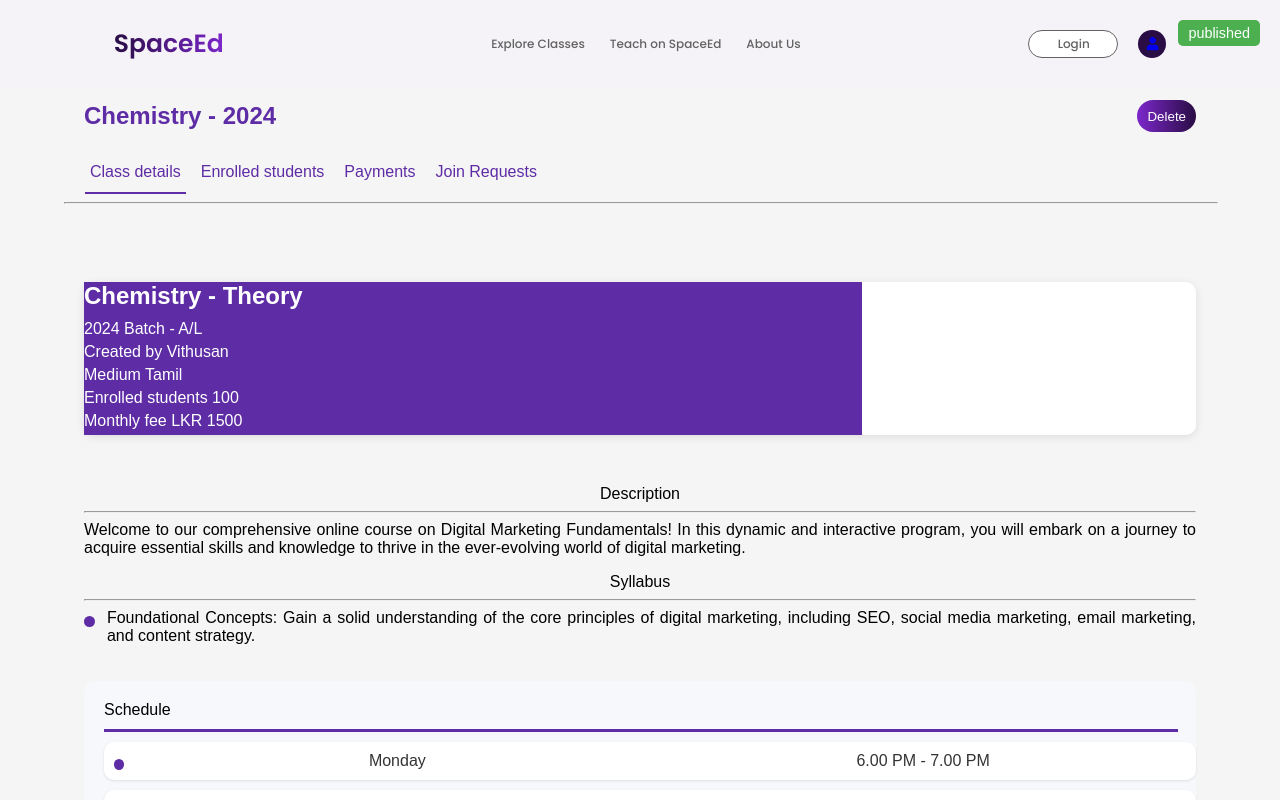
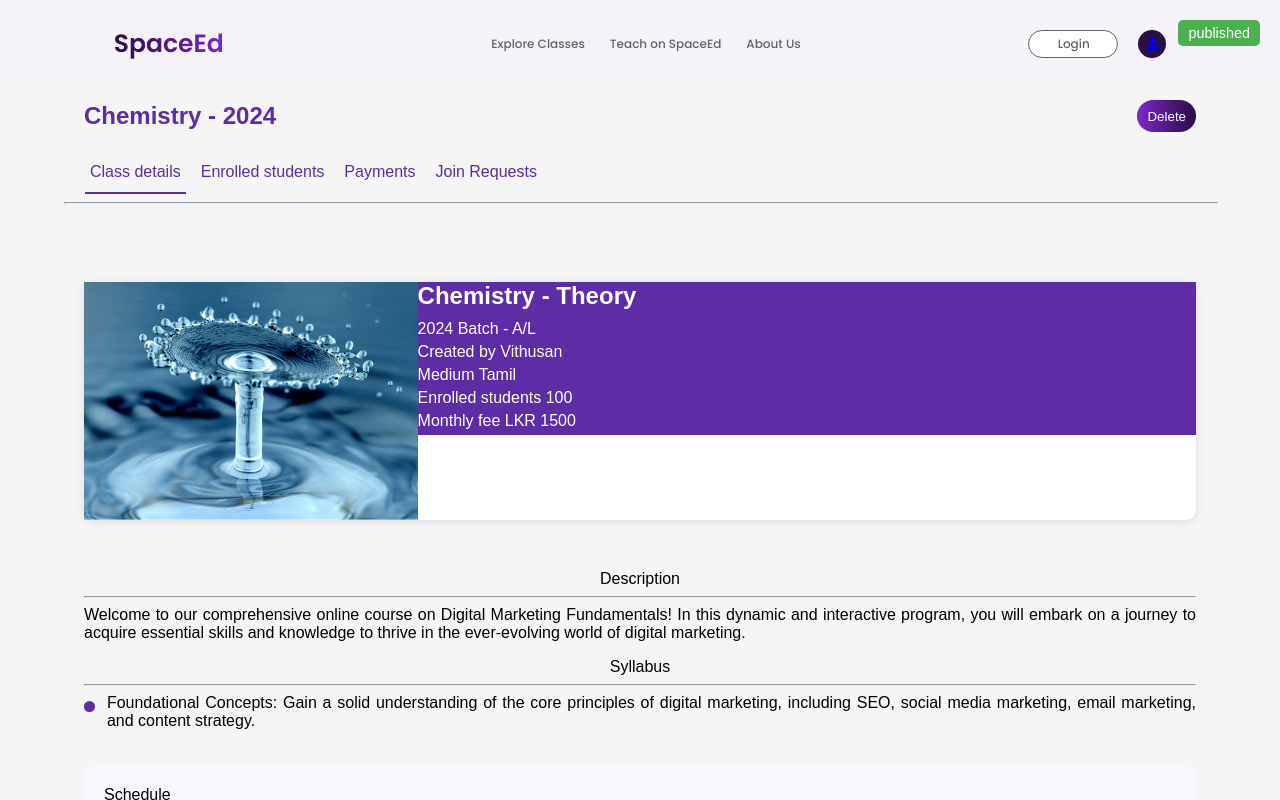
Before and after one commit to Sathursan-S/ProjectOneEd, a React (Create React App) app in the folder Frontend/: page /my-class-page in a window 1280 px wide. Both pictures are taken after a click on the button "Class details". Shown: the top 800 px of the page. Built offline with nearby package versions, Linux system fonts and the light colour scheme.

Commit message:
bug3-fixed

```diff
--- a/Frontend/src/Pages/MyClassViewPage/MyClassViewPage.jsx
+++ b/Frontend/src/Pages/MyClassViewPage/MyClassViewPage.jsx
@@ -2,7 +2,9 @@ import React, {useState } from 'react'
 import './MyClassViewPage.css'
 import cardimg from '../../Images/Card.png'
 import RequestCard from '../../Components/RequestCard/RequestCard';
+
 const MyClassViewPage = () => {
+
       const [activeSection, setActiveSection] = useState('My classes');
 
   return (
@@ -44,18 +46,16 @@ const MyClassViewPage = () => {
         <div className="section">
               {activeSection === 'Class details' &&
                   <>
-                  <div className="my-class-card">
-                      <div className="img" style={{ backgroundImage: `url(${cardimg})` }}>
-                            <h1></h1>
-                      </div>
+                    <div className="my-class-card">
+                      <img src={cardimg} alt="card" className="img" />
                       <div className="my-card-details">
-                          <span className='published'>published</span>
-                          <span className="my-class-name">Chemistry - Theory</span>
-                          <span className="batch">2024 Batch - A/L</span>
-                          <span className="medium">Created by Vithusan</span>
-                          <span className="medium">Medium Tamil</span>
-                          <span className="medium">Enrolled students 100</span>
-                          <span className="monthly-fee">Monthly fee LKR 1500</span>
+                          <div className='published'>published</div>
+                          <div className="my-class-name">Chemistry - Theory</div>
+                          <div className="batch">2024 Batch - A/L</div>
+                          <div className="medium">Created by Vithusan</div>
+                          <div className="medium">Medium Tamil</div>
+                          <div className="medium">Enrolled students 100</div>
+                          <div className="monthly-fee">Monthly fee LKR 1500</div>
                       </div>
                     </div>
                     <div className="my-class-discription">
```
